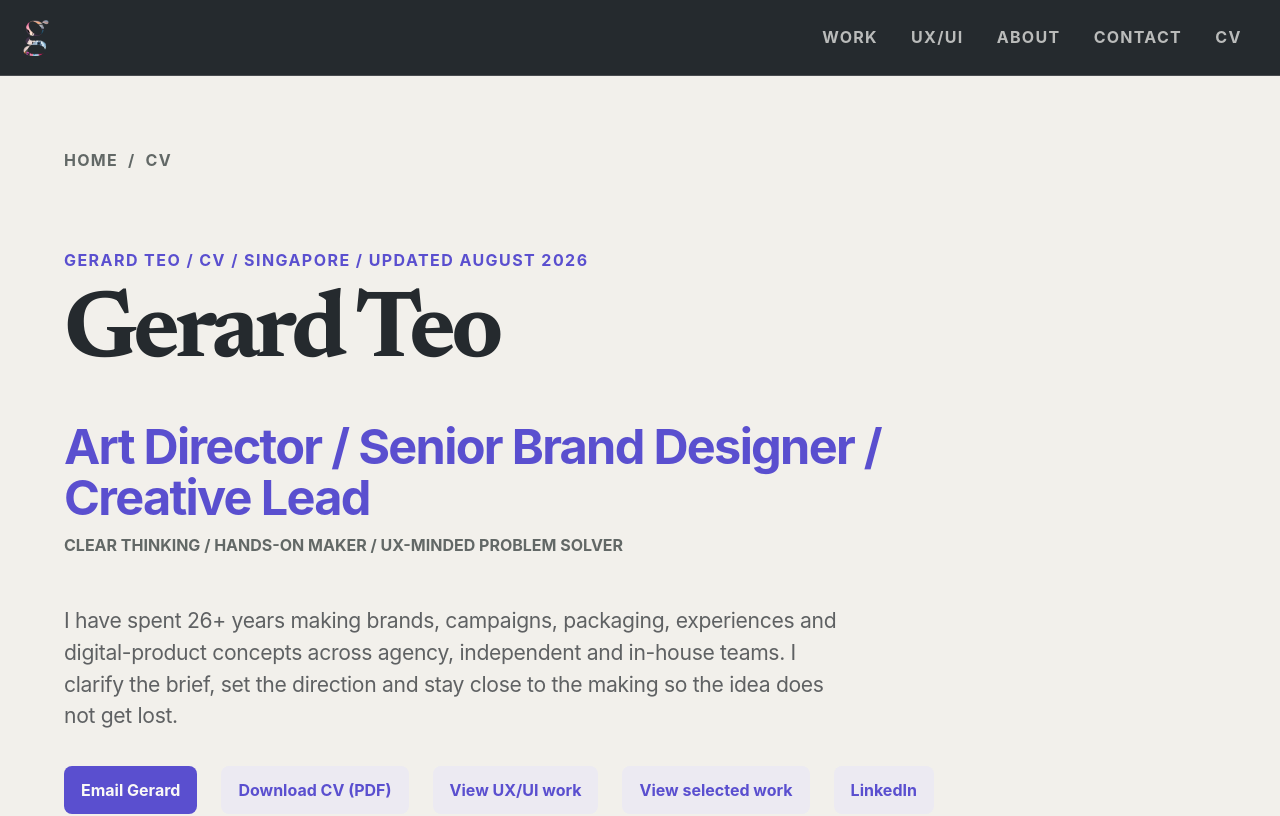
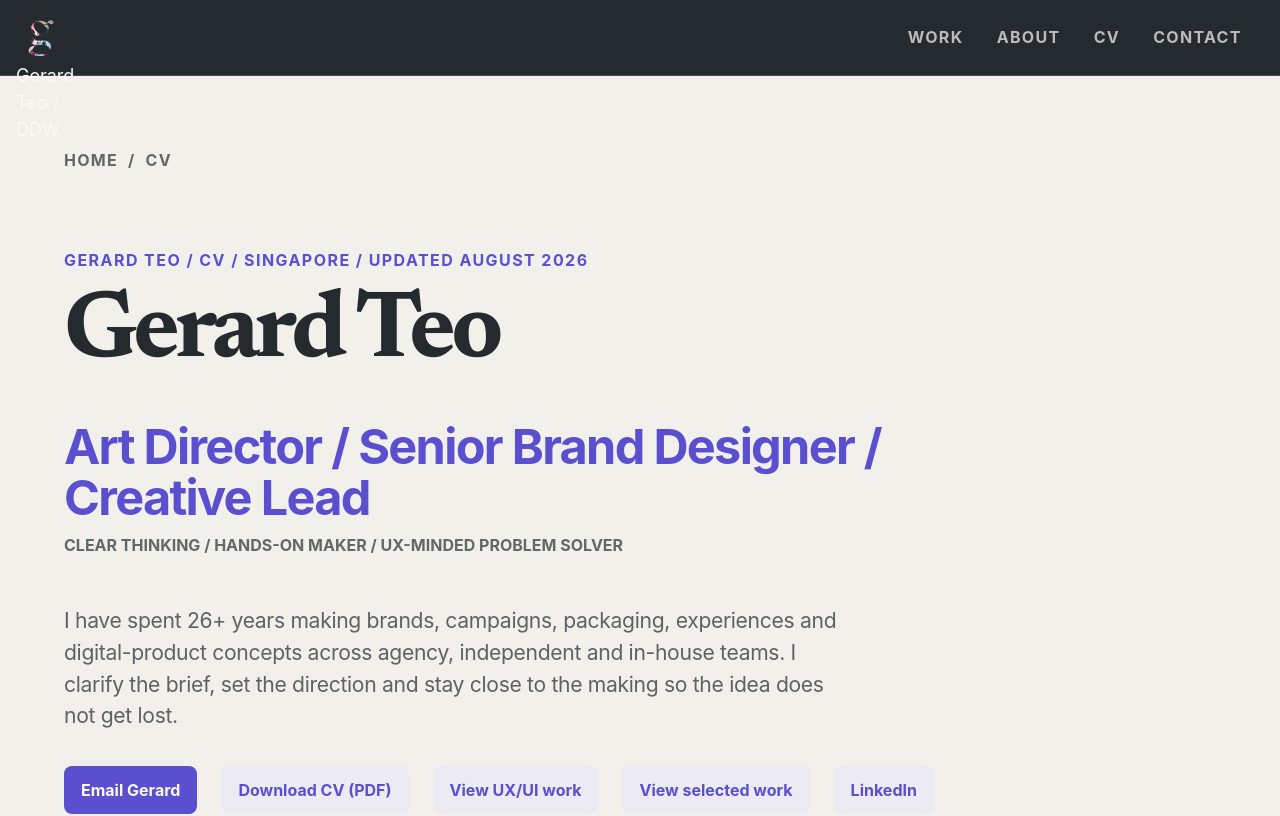
Before and after one commit to doesdesignwork/portfolio, a Next.js app: page /cv in a window 1280 px wide. Shown: the top 816 px of the page. Built offline with nearby package versions, Linux system fonts and the light colour scheme; no server answers.

Commit message:
Align interior navigation with editorial system

```diff
--- a/app/components/interior-header.tsx
+++ b/app/components/interior-header.tsx
@@ -14,16 +14,16 @@ export function InteriorHeader() {
           alt=""
           width={640}
           height={640}
-          sizes="48px"
+          sizes="40px"
           priority
         />
+        <span>Gerard Teo / DDW</span>
       </Link>
       <nav aria-label="Primary navigation">
         <Link href="/#work">Work</Link>
-        <Link href="/ux-ui/">UX/UI</Link>
         <Link href="/#about">About</Link>
+        <Link href="/cv/">CV</Link>
         <Link href="/#contact">Contact</Link>
-        <Link href="/cv/">CV</Link>
       </nav>
     </header>
   );
```
